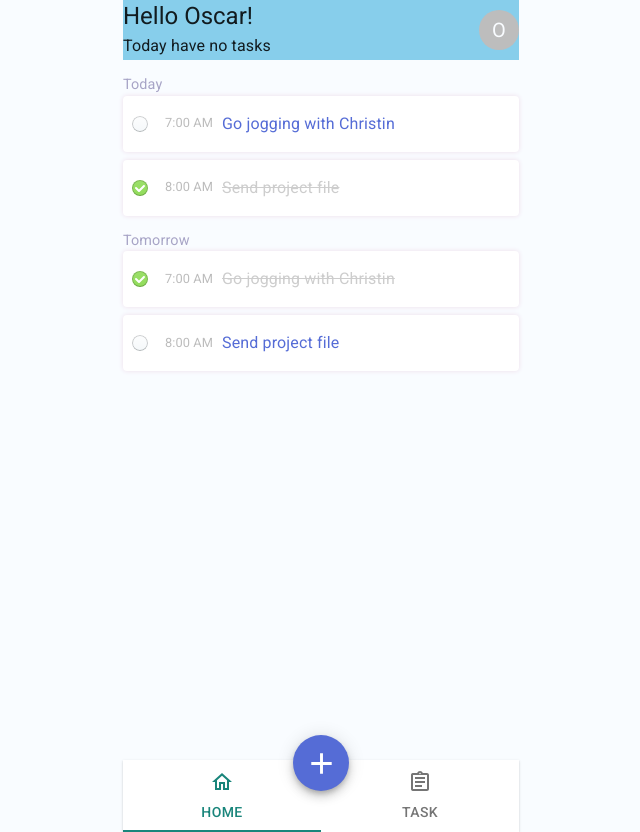
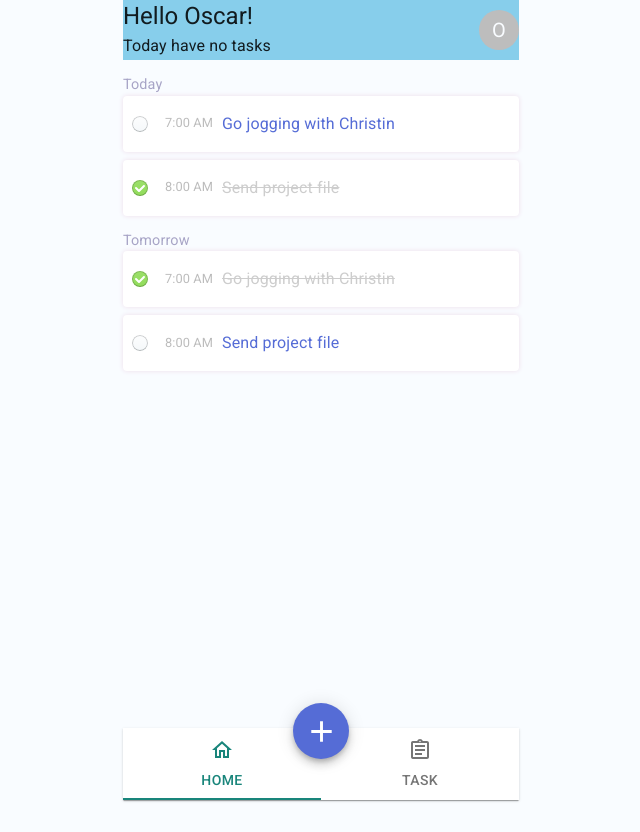
Before and after one commit to oscaramos/todo, a React (Create React App) app: page / in a window 1280 px wide. Shown: the whole page, without its empty margins (319-959 px from the left). After the commit the page ends 800 px from the top, so only its background shows below. Built offline with nearby package versions, Linux system fonts and the light colour scheme.

Commit message:
Footer is now fixed at the bottom

```diff
--- a/src/components/Footer.js
+++ b/src/components/Footer.js
@@ -6,11 +6,17 @@ import Tab from '@material-ui/core/Tab'
 import Fab from '@material-ui/core/Fab'
 import Grid from '@material-ui/core/Grid'
 
+
 import AddIcon from '@material-ui/icons/Add'
 import HomeOutlinedIcon from '@material-ui/icons/HomeOutlined'
 import AssignmentOutlinedIcon from '@material-ui/icons/AssignmentOutlined'
+import AppBar from '@material-ui/core/AppBar'
+import Container from '@material-ui/core/Container'
+import Box from '@material-ui/core/Box'
 
-const Footer = () => {
+
+
+const Footer = ({ addTask }) => {
   const [value, setValue] = useState(0);
 
   const handleChange = (event, newValue) => {
@@ -18,6 +24,8 @@ const Footer = () => {
   };
 
   return (
+    <div style={{ position: 'fixed', top: 'auto', bottom: 0, left: 0, width: '100%' }}>
+      <Container maxWidth='xs'>
         <Paper square style={{ position: 'relative', overflow: 'visible' }}>
           <Tabs
             value={value}
@@ -33,12 +41,14 @@ const Footer = () => {
 
           <Grid container style={{ position: 'absolute', top: -25 }} justify='center'>
             <Grid item>
-          <Fab color='primary' aria-label='add task'>
+              <Fab color='primary' aria-label='add task' onClick={addTask}>
                 <AddIcon fontSize='large' />
               </Fab>
             </Grid>
           </Grid>
         </Paper>
+      </Container>
+    </div>
   )
 }
 
```
Lines whose indentation alone changed are shown as unchanged.
